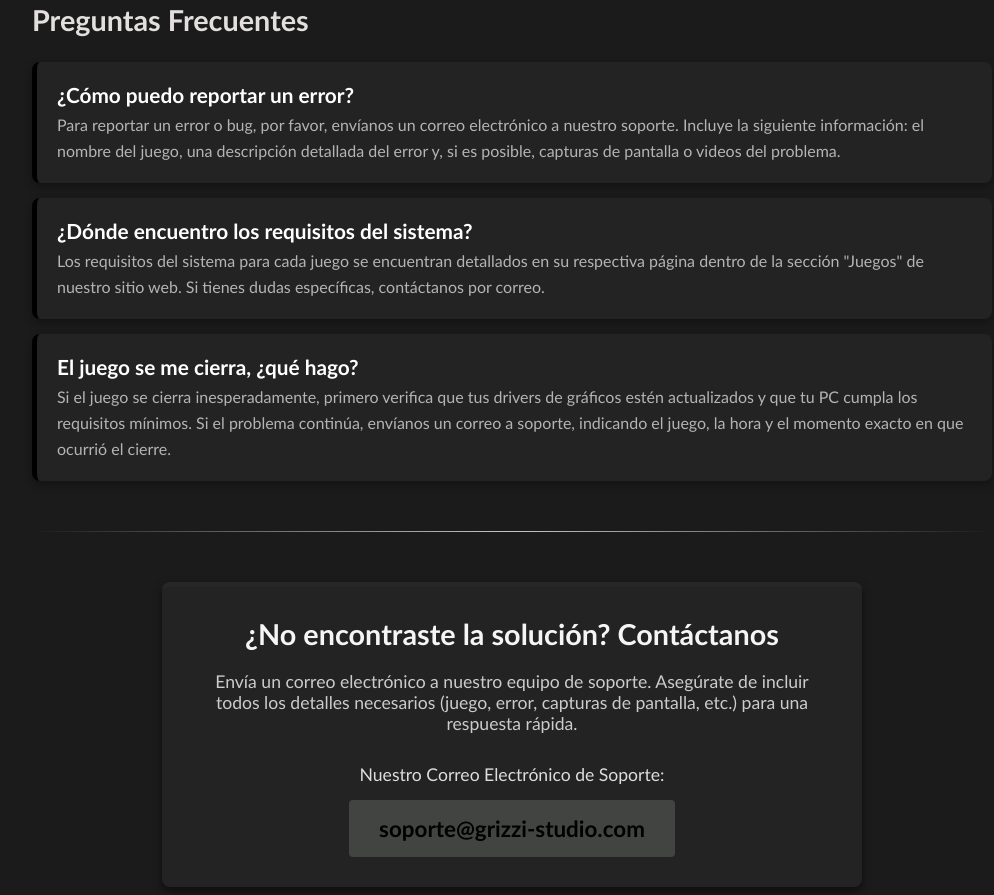
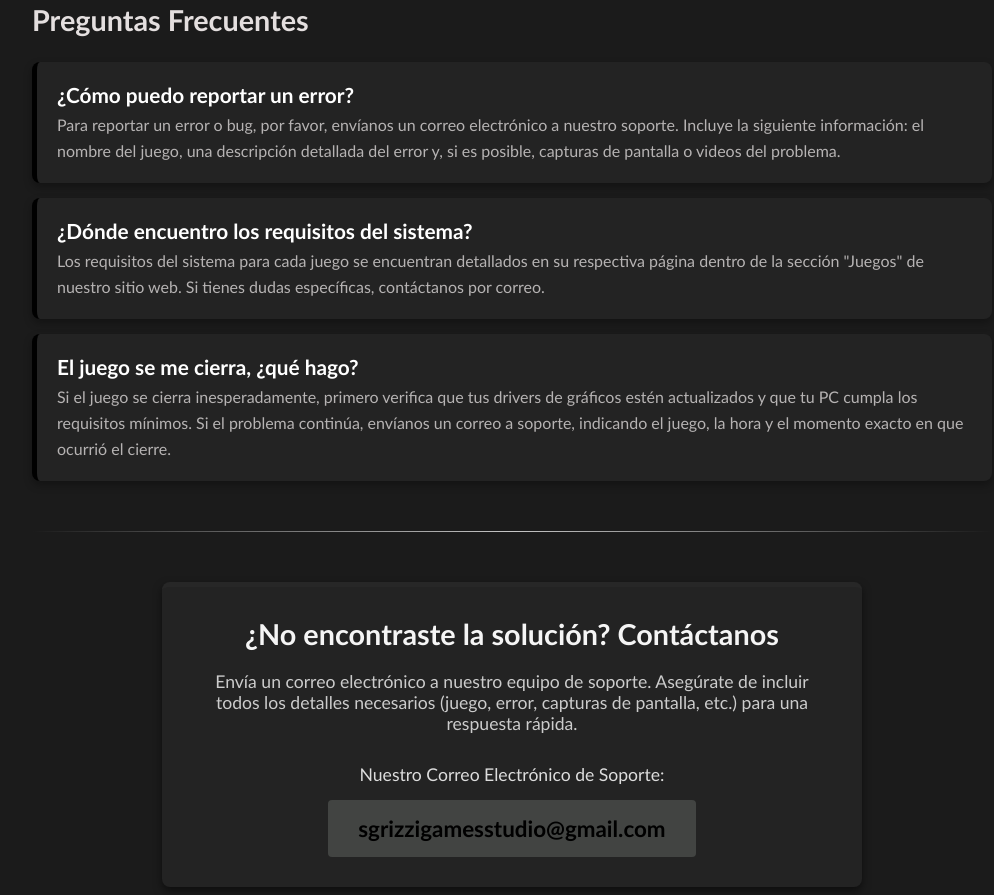
Before and after one commit to GrizziStudio/Grizzi-Studio.github.io, a plain HTML site: page Soporte.html in a window 1280 px wide. Shown: the part 273-1168 px from the top of the page, without its empty margins (128-1122 px from the left). Drawn offline with Linux system fonts and the light colour scheme.

Commit message:
Update Soporte.html

```diff
--- a/Soporte.html
+++ b/Soporte.html
@@ -57,7 +57,7 @@
 
             <div class="email-contacto">
                 <p>Nuestro Correo Electrónico de Soporte:</p>
-                <a href="mailto:soporte@grizzi-studio.com?subject=Consulta%20de%20Soporte%20Grizzi%20Studio" class="boton-email">soporte@grizzi-studio.com</a>
+                <a href="mailto:grizzigamesstudio@gmail.com?subject=Consulta%20de%20Soporte%20Grizzi%20Studio" class="boton-email">sgrizzigamesstudio@gmail.com</a>
             </div>
 
         </section>
```
